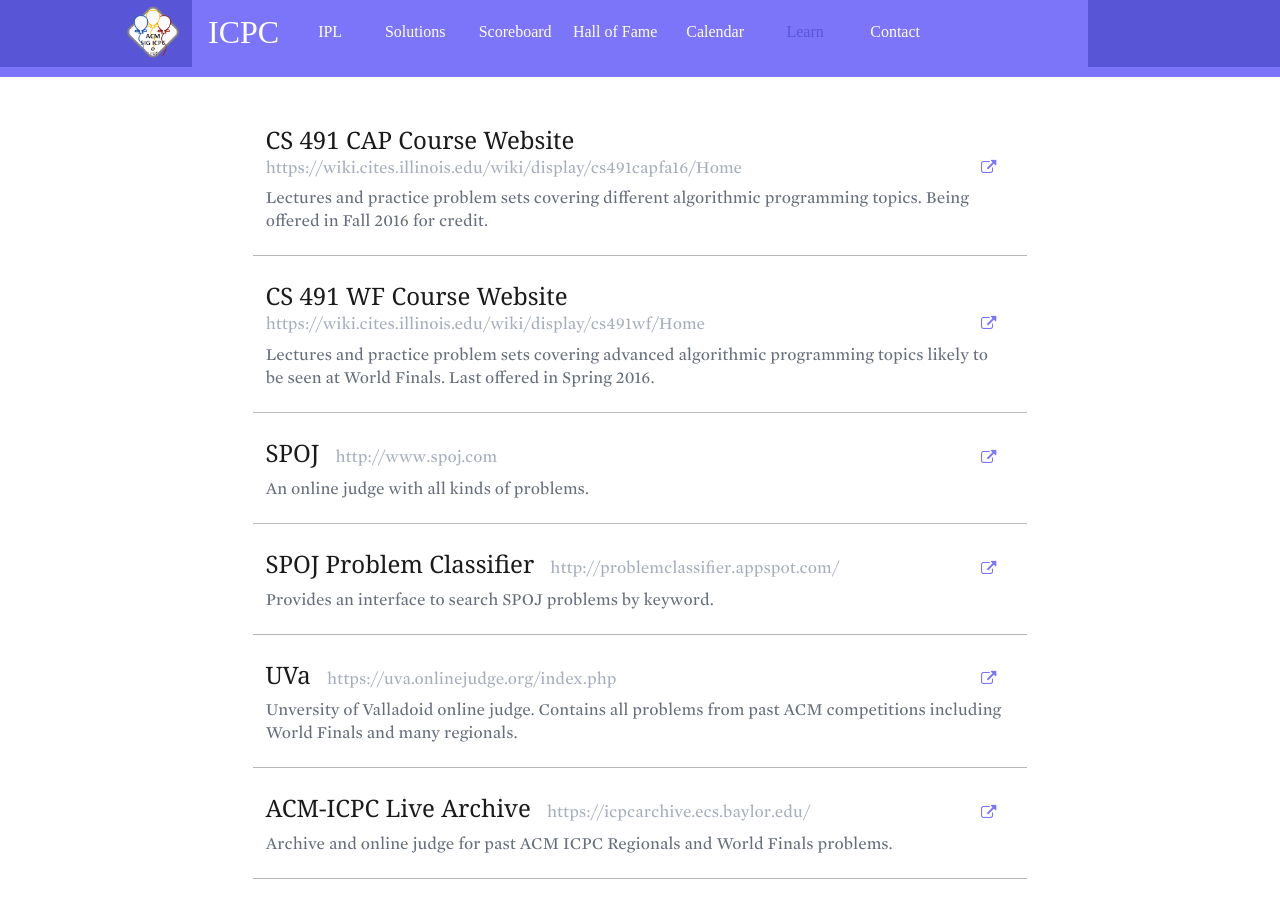
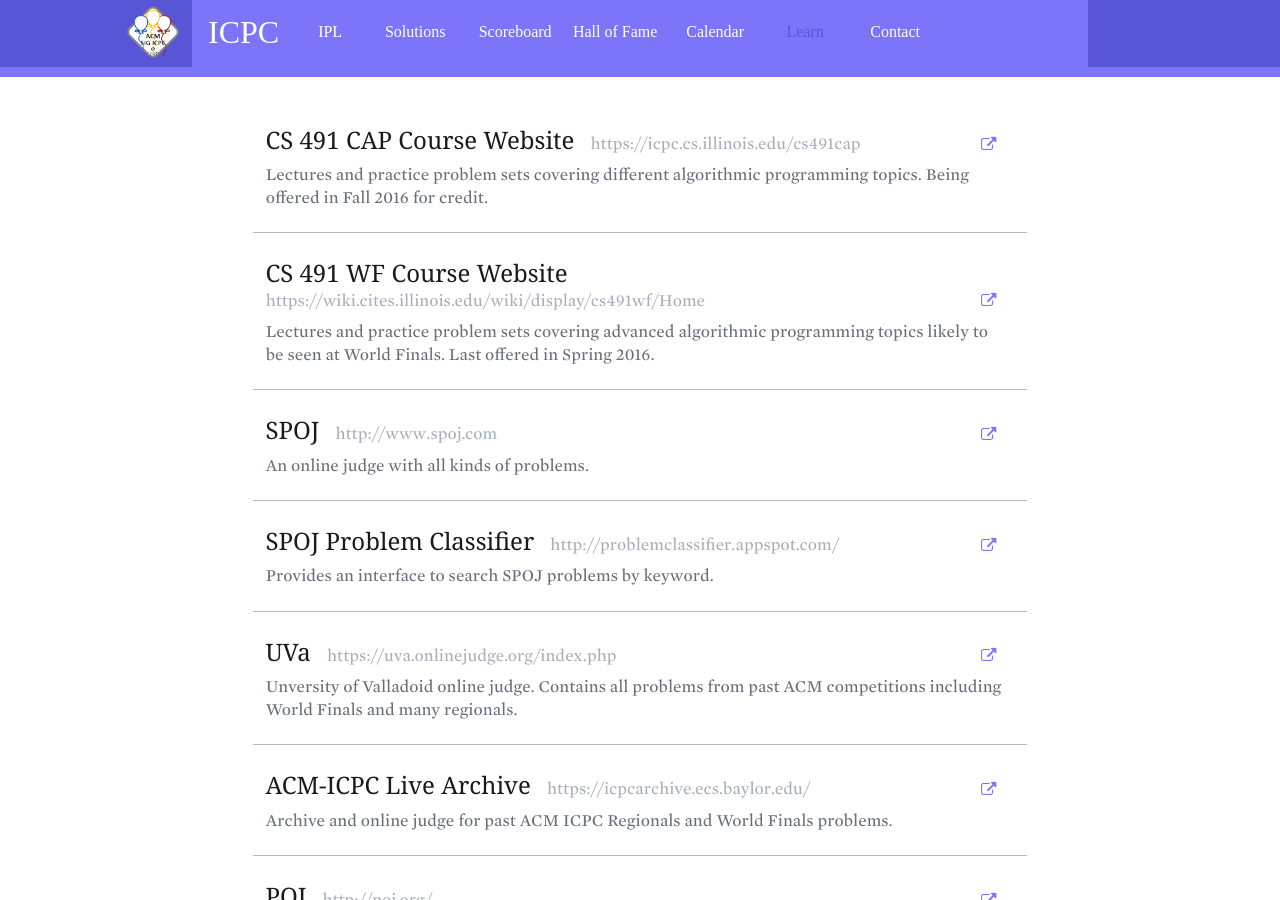
Before and after one commit to acm-uiuc/icpc-website, a Jekyll site: the page built from learn.html, in a window 1280 px wide and 900 px high. Built offline with Jekyll 4.4.1, drawn with Linux system fonts in a browser that asks for light colours; nearby versions of some CDN libraries; some web fonts are replaced; some of the changed lines change nothing that is shown.

Commit message:
Updating links to CS 491 CAP site.

```diff
--- a/_data/learn.yml
+++ b/_data/learn.yml
@@ -1,5 +1,5 @@
 - title: "CS 491 CAP Course Website"
-  link: "https://wiki.cites.illinois.edu/wiki/display/cs491capfa16/Home"
+  link: "https://icpc.cs.illinois.edu/cs491cap"
   description: "Lectures and practice problem sets covering different algorithmic programming topics. Being
 offered in Fall 2016 for credit."
 
--- a/cs491cap.html
+++ b/cs491cap.html
@@ -1,7 +1,7 @@
 <html>
 <head>
-<meta http-equiv="refresh" content="0; url=https://wiki.cites.illinois.edu/wiki/display/cs491capfa16/Home">
-<link rel="canonical" href="https://wiki.cites.illinois.edu/wiki/display/cs491capfa16/Home" />
+<meta http-equiv="refresh" content="0; url=https://pages.github-dev.cs.illinois.edu/sig-icpc/cs491-cap/">
+<link rel="canonical" href="https://pages.github-dev.cs.illinois.edu/sig-icpc/cs491-cap/" />
 </head>
 <body></body>
 </html>
```
